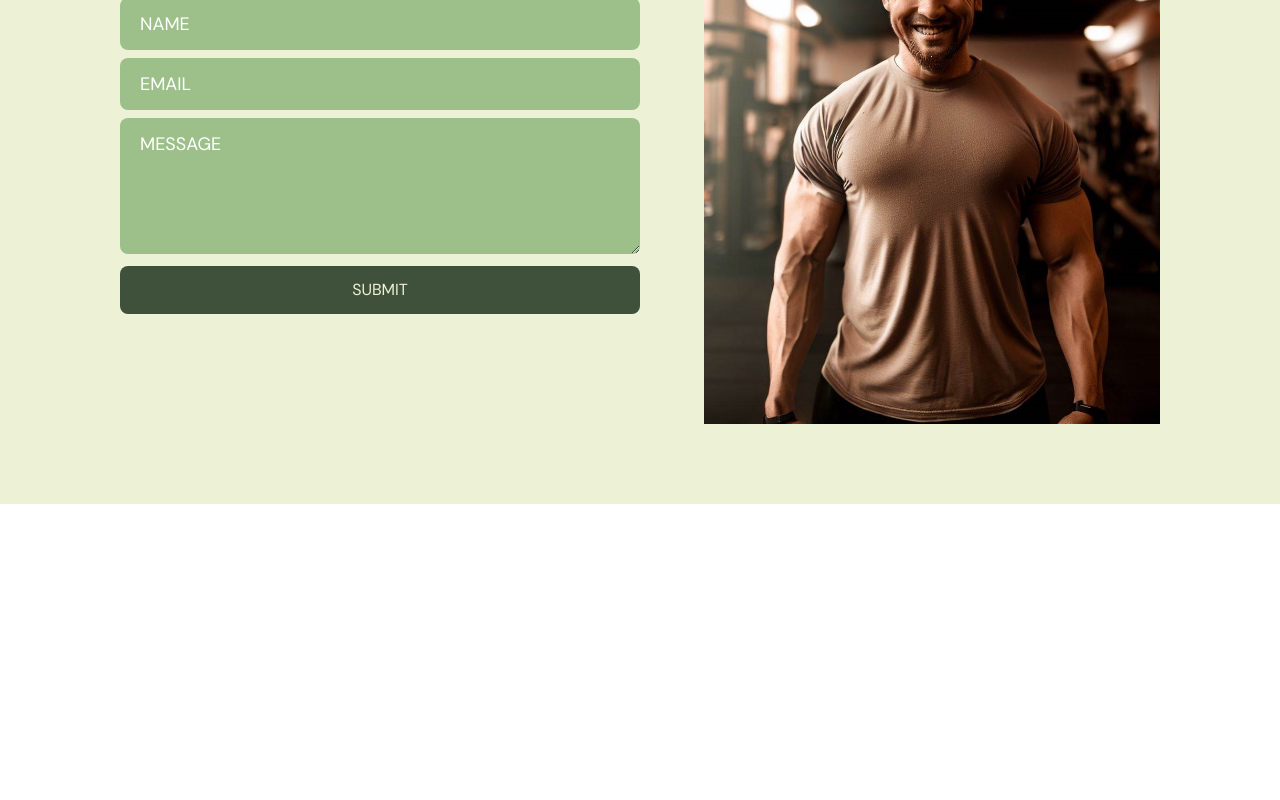
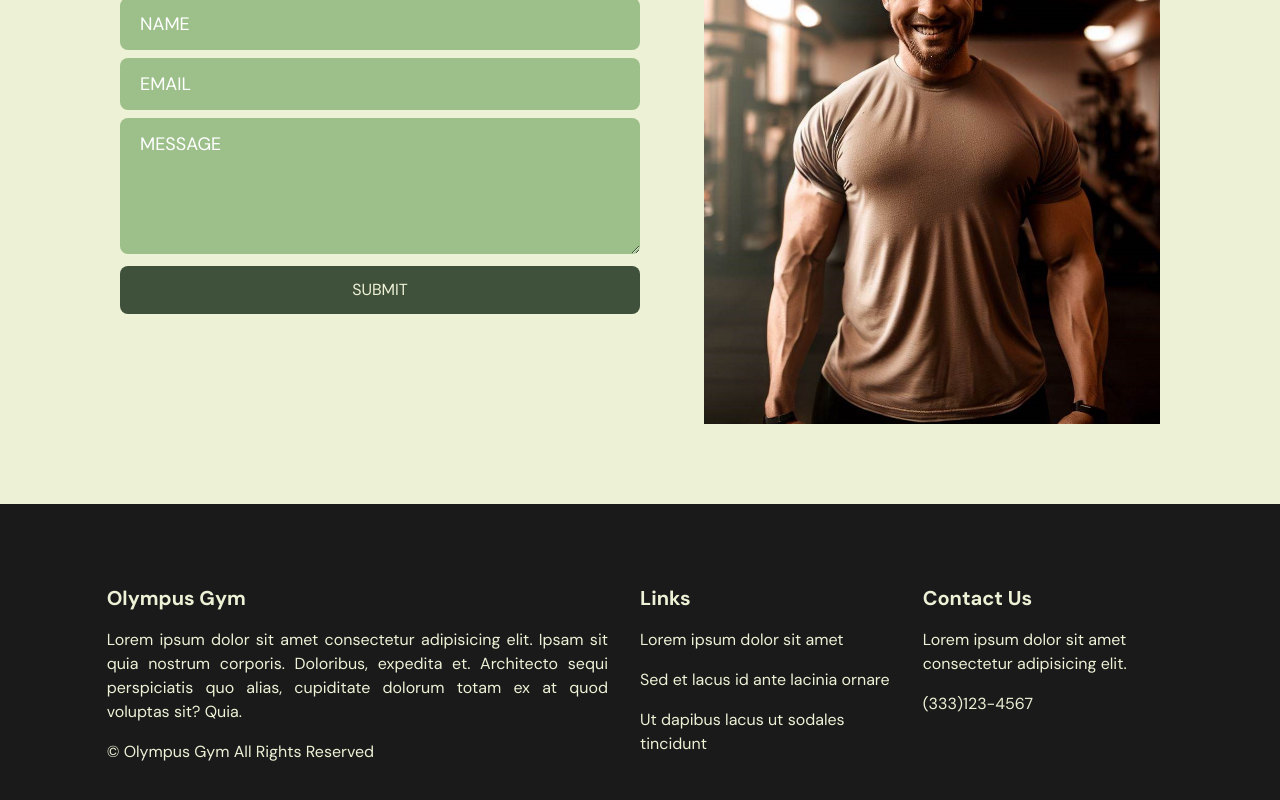
Before and after one commit to NilArj/fitness, a React (Vite) app: page / in a window 1280 px wide. Shown: the part 3218-4018 px from the top of the page. Before the commit the page ends 3722 px from the top, so only its background shows below. Built offline with nearby package versions, Linux system fonts and the light colour scheme.

Commit message:
footer completed

```diff
--- a/src/App.tsx
+++ b/src/App.tsx
@@ -5,6 +5,7 @@ import Home from "./sections/home/Home"
 import Benefits from "./sections/benefits/Benefits"
 import OurClasses from "./sections/ourclasses/OurClasses"
 import ContactUs from "./sections/contactus/ContactUs"
+import Footer from "./sections/footer/Footer"
 
 
 
@@ -38,6 +39,7 @@ function App() {
       <Benefits setSelectedPage={setSelectedPage}/>
       <OurClasses setSelectedPage={setSelectedPage}/>
       <ContactUs setSelectedPage={setSelectedPage}/>
+      <Footer/>
     </div>
 
 
--- /dev/null
+++ b/src/sections/footer/Footer.tsx
@@ -0,0 +1,39 @@
+import React from 'react'
+
+const Footer = ( ) => {
+  return (
+    <footer className='bg-gray-20 w-full py-20 flex justify-center text-primary-100'>
+
+        <div className='w-5/6 gap-8 flex flex-col sm:flex-row justify-center'>
+
+            {/* company name */}
+        <div className='flex flex-col gap-4 basis-1/2'>
+        <h4 className='text-lg sm:text-xl font-bold' >Olympus Gym</h4>
+        <p className='text-justify'>Lorem ipsum dolor sit amet consectetur adipisicing elit. Ipsam sit quia nostrum corporis. Doloribus, expedita et. Architecto sequi perspiciatis quo alias, cupiditate dolorum totam ex at quod voluptas sit? Quia.</p>
+        <p> © Olympus Gym All Rights Reserved</p>
+        </div>
+
+        {/* links */}
+        <div className='flex flex-col gap-4 basis-1/4'>
+            <h4 className='text-lg sm:text-xl font-bold'>Links</h4>
+            <p>Lorem ipsum dolor sit amet</p>
+            <p>Sed et lacus id ante lacinia ornare</p>
+            <p>Ut dapibus lacus ut sodales tincidunt</p>
+        </div>
+
+        {/* contact us */}
+        <div className='flex flex-col gap-4 basis-1/4'>
+            <h4 className='text-lg sm:text-xl font-bold'> Contact Us</h4>
+            <p>Lorem ipsum dolor sit amet consectetur adipisicing elit.</p>
+            <p>(333)123-4567 </p>
+        </div>
+
+        </div>
+
+
+
+    </footer>
+  )
+}
+
+export default Footer
```
